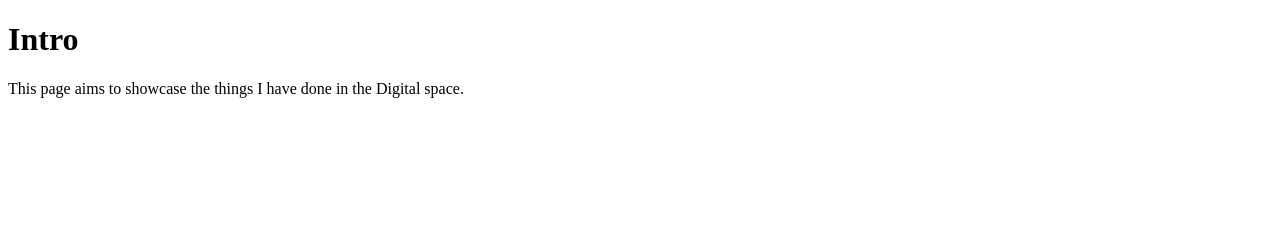
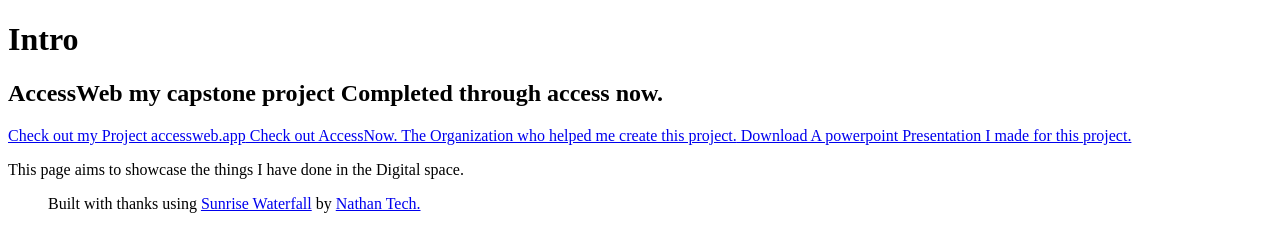
Before and after one commit to willbilec/willbilec.github.io, a plain HTML site: page index.html in a window 1280 px wide. Drawn offline with Linux system fonts and the light colour scheme.

Commit message:
Added more content. Added a file.

```diff
--- a/index.html
+++ b/index.html
@@ -5,6 +5,7 @@
 </head>
 <body>
 <h1>Intro</h1>
-<p>This page aims to showcase the things I have done in the Digital space.</p>
-</body>
+<h2>AccessWeb my capstone project Completed through access now.</h2>
+<a href="www.accessweb.app" accesskey="a" > Check out my Project accessweb.app</a><a href="https://accessnow.com/"> Check out AccessNow. The Organization who helped me create this project.</a><a href="/downloads/project.pptx" accesskey, download > Download A powerpoint Presentation I made for this project.</a><p>This page aims to showcase the things I have done in the Digital space.</p>
+<blockquote>Built with thanks using <a href="https://nathantech.net/products/software/sunrisewaterfall.php">Sunrise Waterfall</a> by <a href="https://nathantech.net">Nathan Tech.</a></blockquote></body>
 </html>
```
Also changed, not shown: test.html (+1 -1 lines), 1 other file.
